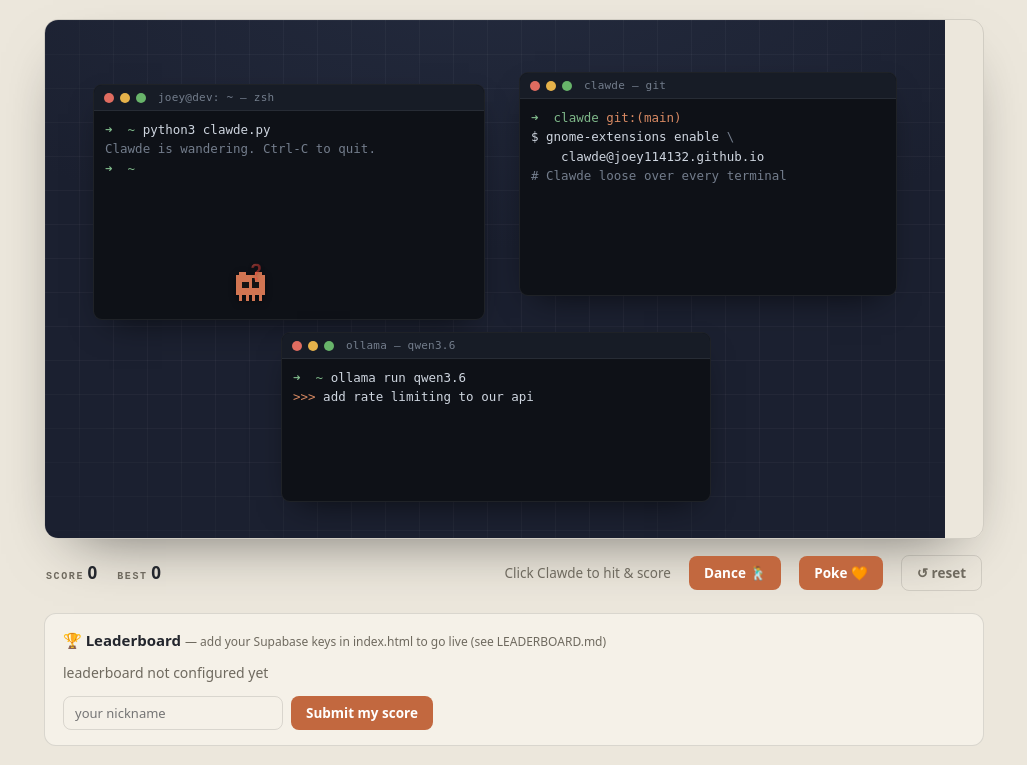
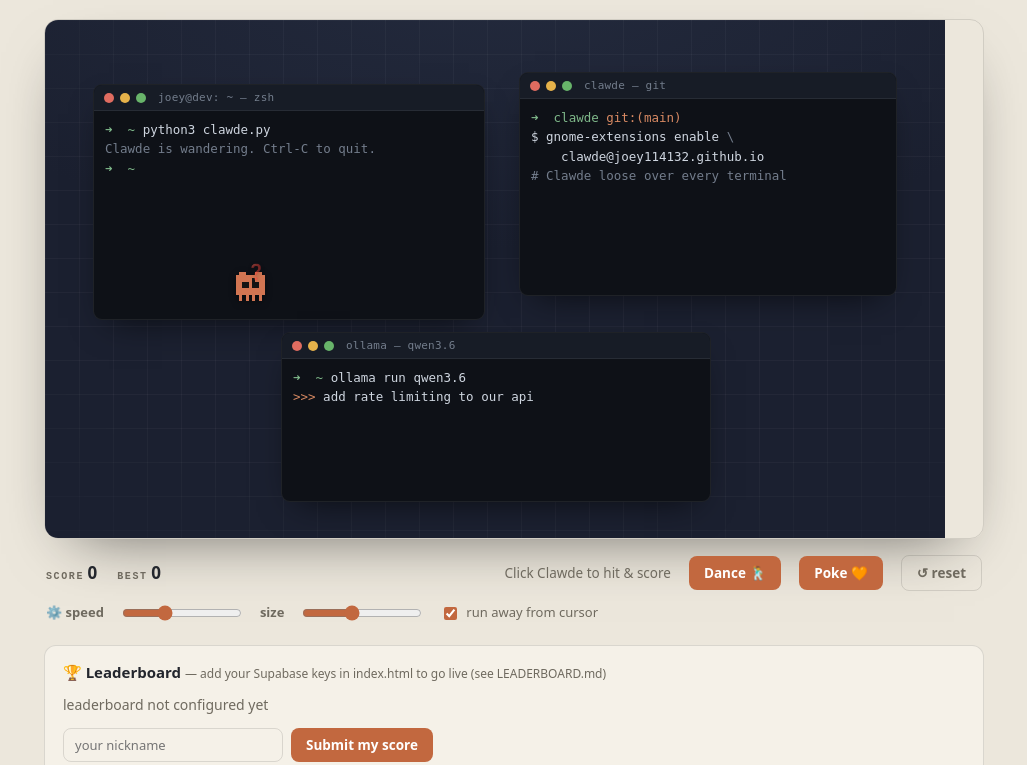
Before and after one commit to joey114132/clawde, a plain HTML site: page docs/index.html in a window 1280 px wide. Shown: the part 192-957 px from the top of the page, without its empty margins (126-1153 px from the left). Drawn offline with Linux system fonts and the light colour scheme; no server answers.

Commit message:
웹사이트 환경설정 추가: 속도·크기 슬라이더 + 커서 회피 토글
데모/웹사이트에 설정 줄을 넣었습니다. 속도와 크기를 슬라이더로 실시간
조절하고, 커서에서 도망가기를 켜고 끌 수 있습니다. 값은 localStorage에
저장되어 새로고침해도 유지됩니다. SW/SH·SPEED를 런타임 변수로 바꾸고
applyPrefs로 반영합니다.

```diff
--- a/docs/index.html
+++ b/docs/index.html
@@ -169,6 +169,19 @@ $ gnome-extensions enable <span class="d">\</span>
   </div>
 
   <style>
+    .prefs { display: flex; flex-wrap: wrap; align-items: center; gap: 8px 16px; margin: 12px 2px 0; font-size: 13px; color: var(--muted); }
+    .prefs .plabel { font-weight: 600; }
+    .prefs input[type=range] { width: 120px; accent-color: var(--accent); vertical-align: middle; }
+    .prefs .pchk { display: inline-flex; align-items: center; gap: 6px; }
+    .prefs .pchk input { accent-color: var(--accent); }
+  </style>
+  <div class="prefs">
+    <span class="plabel">⚙️ speed</span> <input id="pref-speed" type="range" min="0.5" max="2" step="0.1" aria-label="speed">
+    <span class="plabel">size</span> <input id="pref-size" type="range" min="0.6" max="1.6" step="0.1" aria-label="size">
+    <label class="pchk"><input id="pref-flee" type="checkbox"> run away from cursor</label>
+  </div>
+
+  <style>
     .board { margin-top: 22px; border: 1px solid var(--line); border-radius: 12px; background: var(--card); padding: 15px 18px; }
     .board-head { font-size: 15px; margin-bottom: 10px; }
     .board-note { color: var(--muted); font-size: 12px; font-weight: 400; }
@@ -258,7 +271,8 @@ $ gnome-extensions enable <span class="d">\</span>
 
   const sprite = document.getElementById("clawde"), bubble = document.getElementById("bubble");
   const emote = document.getElementById("emote"), stage = document.getElementById("stage");
-  const SW = 29, SH = 29, reduce = matchMedia("(prefers-reduced-motion: reduce)").matches;
+  let SW = 29, SH = 29;
+  const reduce = matchMedia("(prefers-reduced-motion: reduce)").matches;
   const pick = a => a[Math.floor(Math.random() * a.length)];
   const rand = (a, b) => a + Math.random() * (b - a);
 
@@ -369,8 +383,24 @@ $ gnome-extensions enable <span class="d">\</span>
   }
 
   // ---------- main loop ----------
-  const SPEED = reduce ? 1.4 : 2.3;
+  let SPEED = reduce ? 1.4 : 2.3; const SPEED0 = SPEED;
   const FLEE_R = 95, FLEE_SPEED = reduce ? 4 : 7;         // run away from the cursor
+  let fleeOn = localStorage.getItem("clawde-flee") !== "0";
+  function applyPrefs() {
+    SPEED = SPEED0 * (+localStorage.getItem("clawde-speed") || 1);
+    SW = SH = Math.round(29 * (+localStorage.getItem("clawde-size") || 1));
+    sprite.style.width = SW + "px"; sprite.style.height = SH + "px";
+  }
+  applyPrefs();
+  {
+    const gp = document.getElementById("pref-speed"), gz = document.getElementById("pref-size"), gf = document.getElementById("pref-flee");
+    gp.value = +localStorage.getItem("clawde-speed") || 1;
+    gz.value = +localStorage.getItem("clawde-size") || 1;
+    gf.checked = fleeOn;
+    gp.addEventListener("input", e => { localStorage.setItem("clawde-speed", e.target.value); applyPrefs(); });
+    gz.addEventListener("input", e => { localStorage.setItem("clawde-size", e.target.value); applyPrefs(); });
+    gf.addEventListener("change", e => { fleeOn = e.target.checked; localStorage.setItem("clawde-flee", fleeOn ? "1" : "0"); });
+  }
   let mx = -9999, my = -9999;
   addEventListener("mousemove", e => { mx = e.clientX; my = e.clientY; });
   addEventListener("mouseleave", () => { mx = my = -9999; });
@@ -393,7 +423,7 @@ $ gnome-extensions enable <span class="d">\</span>
     if (now >= tpAt) { teleport(); return; }
 
     // oneko-style: bolt away when the cursor gets close
-    if (mx > -9000) {
+    if (fleeOn && mx > -9000) {
       const rect = stage.getBoundingClientRect();
       const ix = (mx - rect.left) / (rect.width / 900), iy = (my - rect.top) / (rect.height / 520);
       const dc = Math.hypot(x - ix, y - iy);
```
